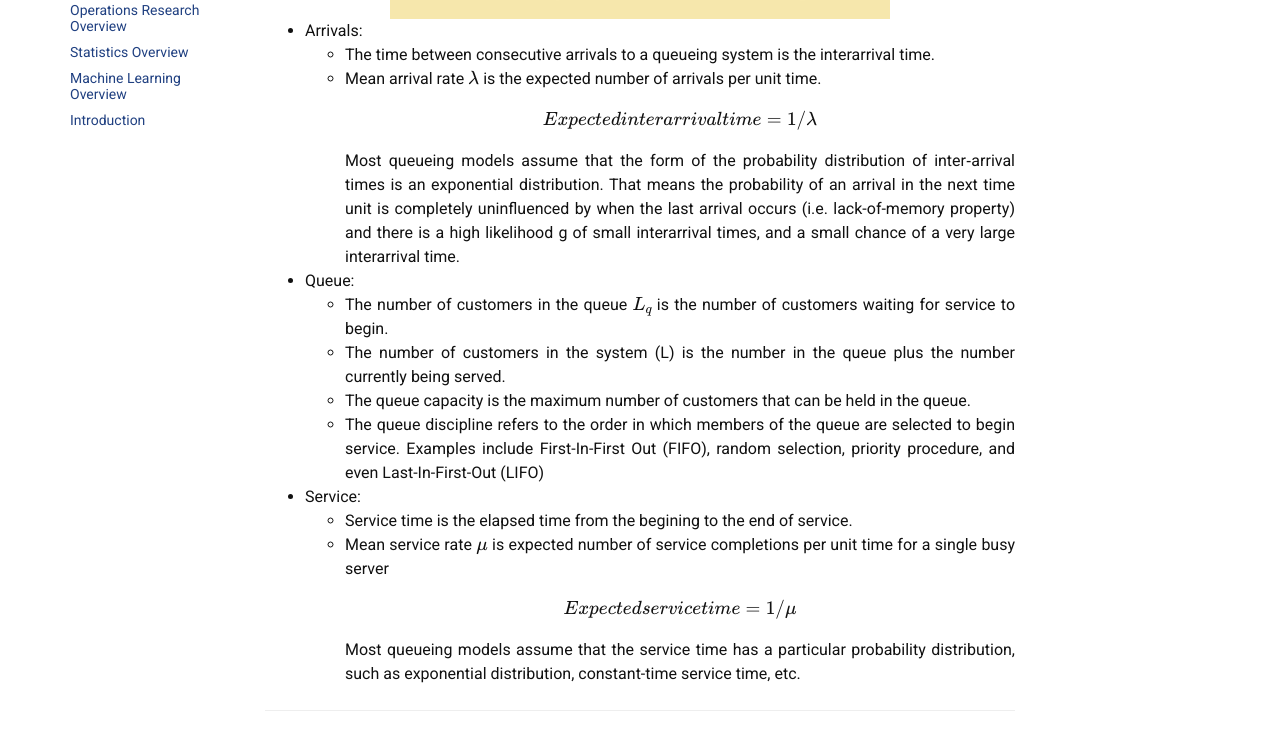
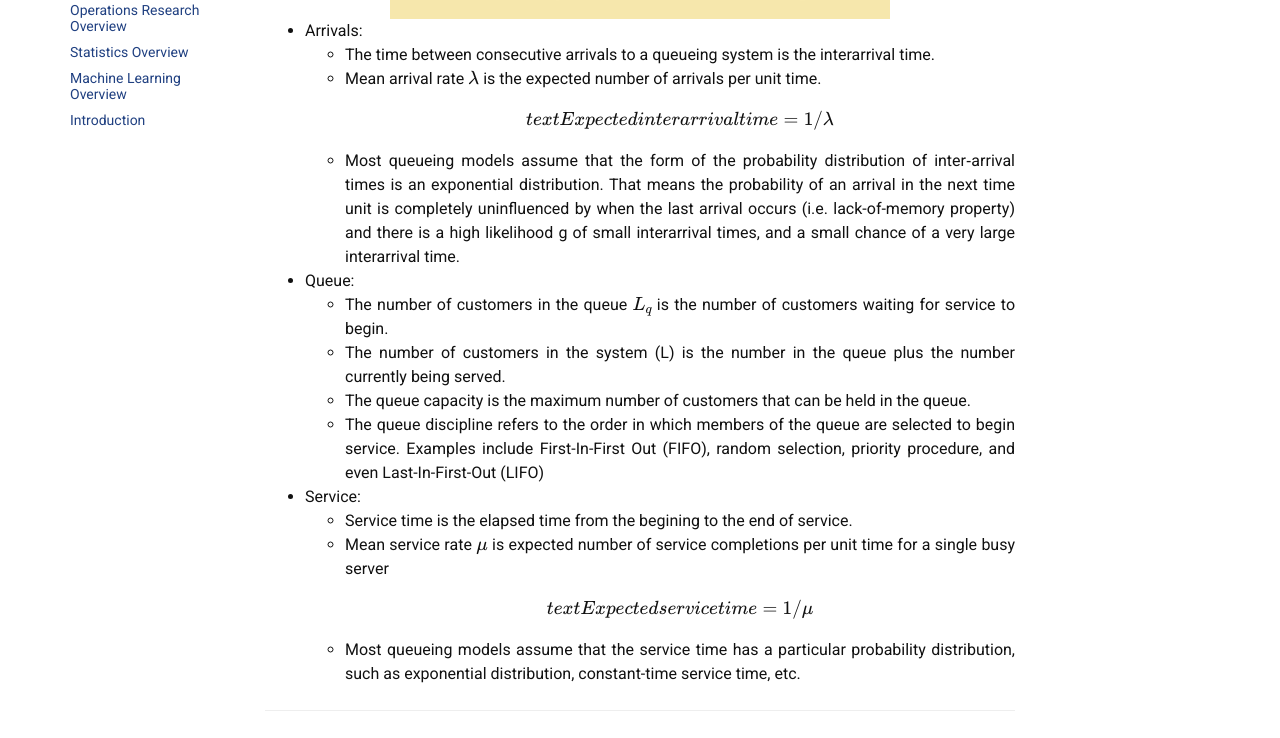
Before and after one commit to liambll/blog-archive, a Jekyll site: the page built from _posts/2017-07-02-queuing-model.markdown, in a window 1280 px wide. Shown: the part 566-1304 px from the top of the page. Built offline with Jekyll 4.4.1, drawn with Linux system fonts in a browser that asks for light colours; nearby versions of some CDN libraries; formulas are drawn with MathJax 3; comment, search, counter and statistics services are not loaded.

Commit message:
Update 2017-07-02-queuing-model.markdown

```diff
--- a/_posts/2017-07-02-queuing-model.markdown
+++ b/_posts/2017-07-02-queuing-model.markdown
@@ -26,9 +26,9 @@
   * The time between consecutive arrivals to a queueing system is the interarrival time.
   * Mean arrival rate \\(\lambda\\) is the expected number of arrivals per unit time.
 \\[
-Expected interarrival time = 1/\lambda
+text{Expected interarrival time} = 1/\lambda
 \\]
-Most queueing models assume that the form of the probability distribution of inter‐arrival times is an exponential distribution. That means the probability of an arrival in the next time unit is completely uninfluenced by when the last arrival occurs (i.e. lack-of-memory property) and there is a high likelihood g of small interarrival times, and a small chance of a very large interarrival time.
+  * Most queueing models assume that the form of the probability distribution of inter‐arrival times is an exponential distribution. That means the probability of an arrival in the next time unit is completely uninfluenced by when the last arrival occurs (i.e. lack-of-memory property) and there is a high likelihood g of small interarrival times, and a small chance of a very large interarrival time.
 * Queue:
   * The number of customers in the queue \\(L_q\\) is the number of customers waiting for service to begin.
   * The number of customers in the system (L) is the number in the queue plus the number currently being served.
@@ -38,6 +38,6 @@
   * Service time is the elapsed time from the begining to the end of service.
   * Mean service rate \\(\mu\\) is expected number of service completions per unit time for a single busy server
 \\[
-Expected service time = 1/\mu
+text{Expected service time} = 1/\mu
 \\]
-Most queueing models assume that the service time has a particular probability distribution, such as exponential distribution, constant-time service time, etc.
+  * Most queueing models assume that the service time has a particular probability distribution, such as exponential distribution, constant-time service time, etc.
```
